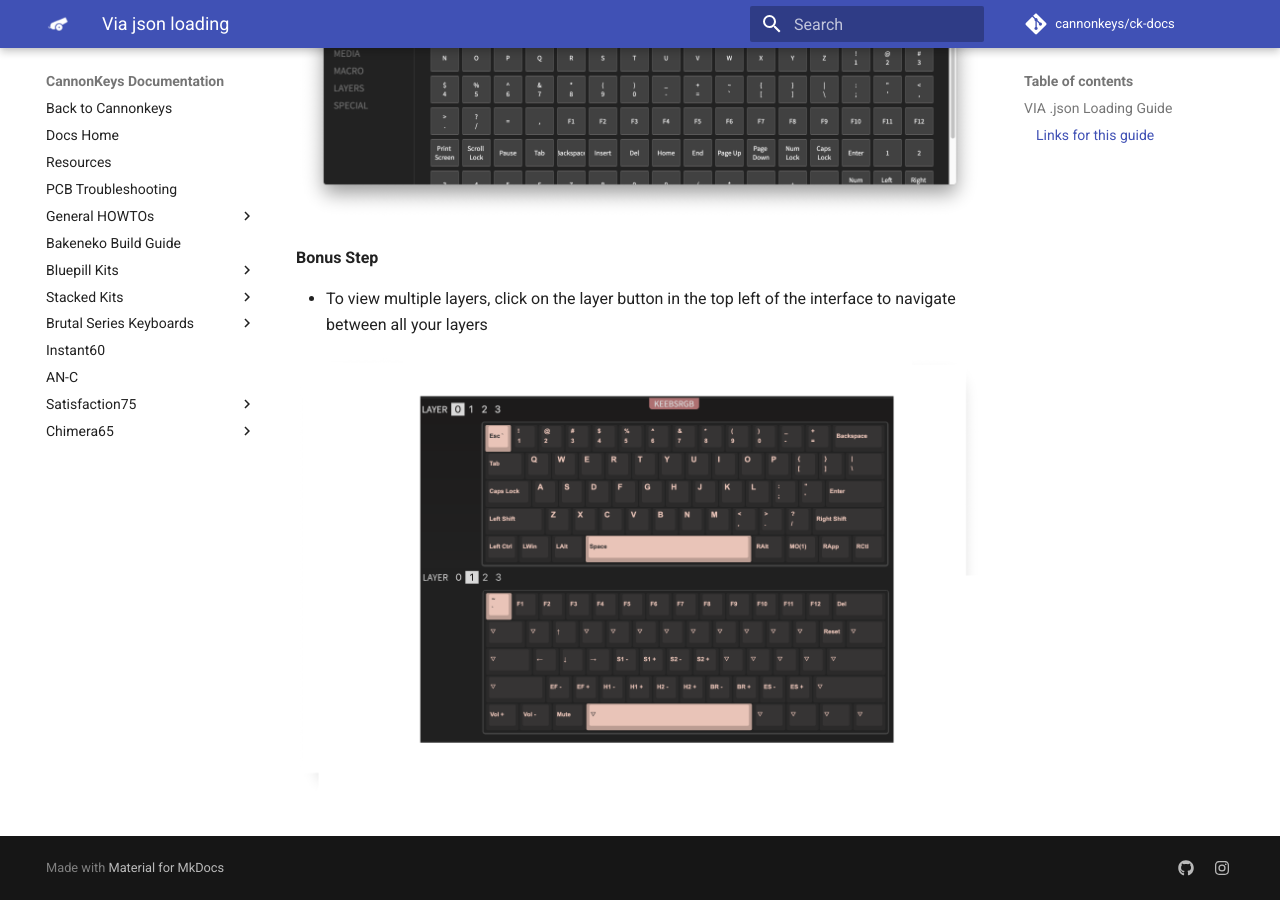
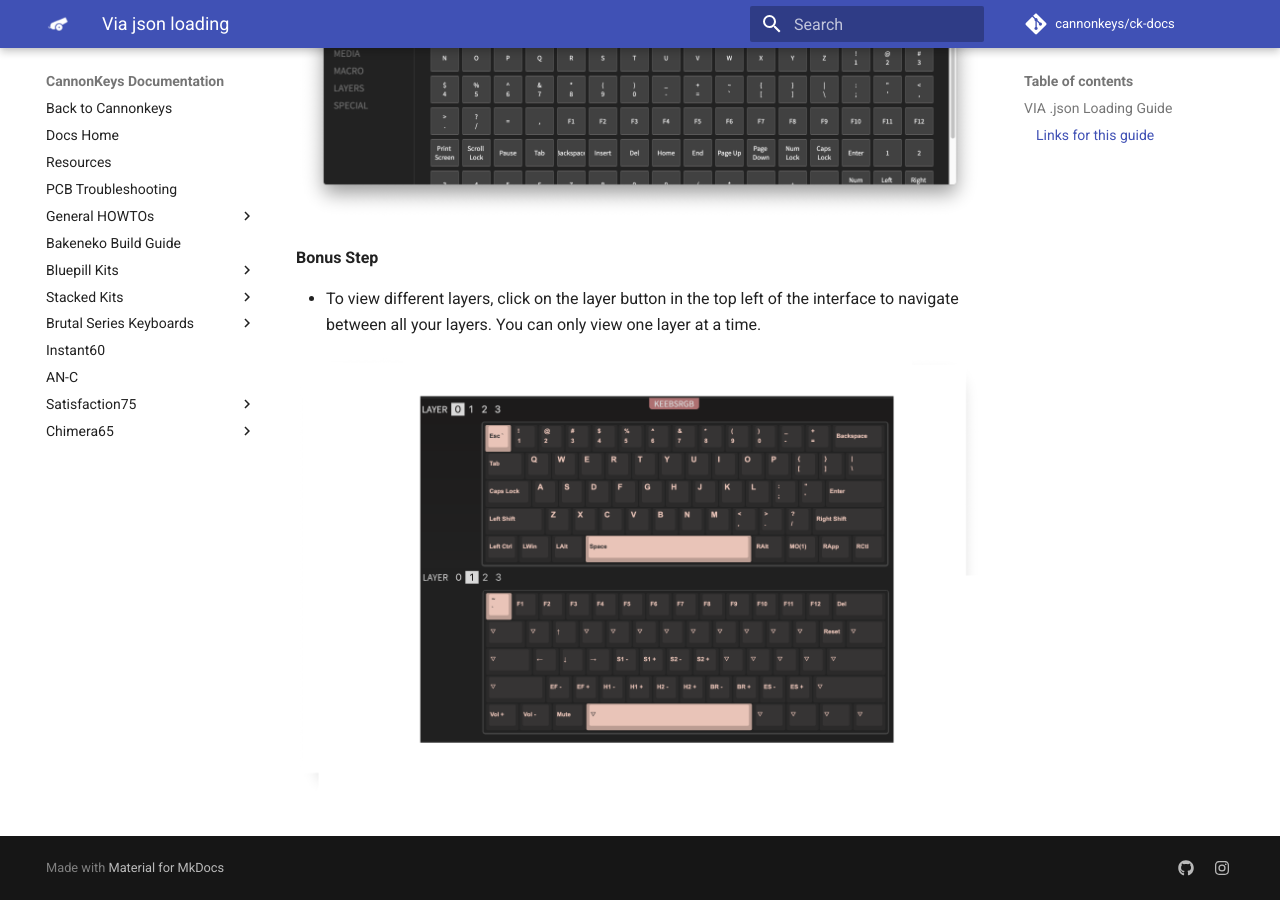
Before and after one commit to cannonkeys/ck-docs, an MkDocs documentation site: the page built from docs/via-json-loading.md, in a window 1280 px wide and 900 px high, scrolled down 2100 px. Built offline with MkDocs 1.6.1 and Material for MkDocs 9.7.7, drawn with Linux system fonts in a browser that asks for light colours; comment, search, counter and statistics services are not loaded; some of the changed text lies outside the part shown.

Commit message:
Update via-json-loading.md

```diff
--- a/docs/via-json-loading.md
+++ b/docs/via-json-loading.md
@@ -12,7 +12,7 @@ Occasionally a keyboard has support for VIA, but has not yet been added into the
 
  - Open VIA
  - On the top right of the VIA interface, press the settings tab
- - Toggle the Show design tab
+ - Toggle the show design tab
  - Click the new design tab, and load in the .json you downloaded
 
 
@@ -35,7 +35,7 @@ Occasionally a keyboard has support for VIA, but has not yet been added into the
 
 **Bonus Step**
 
- - To view multiple layers, click on the layer button in the top left of the interface to navigate between all your layers
+ - To view different layers, click on the layer button in the top left of the interface to navigate between all your layers. You can only view one layer at a time.
 
 
 ![keymap shown multiple layers](images/via-json/04-keebs-rgb-keymap.png)
```
